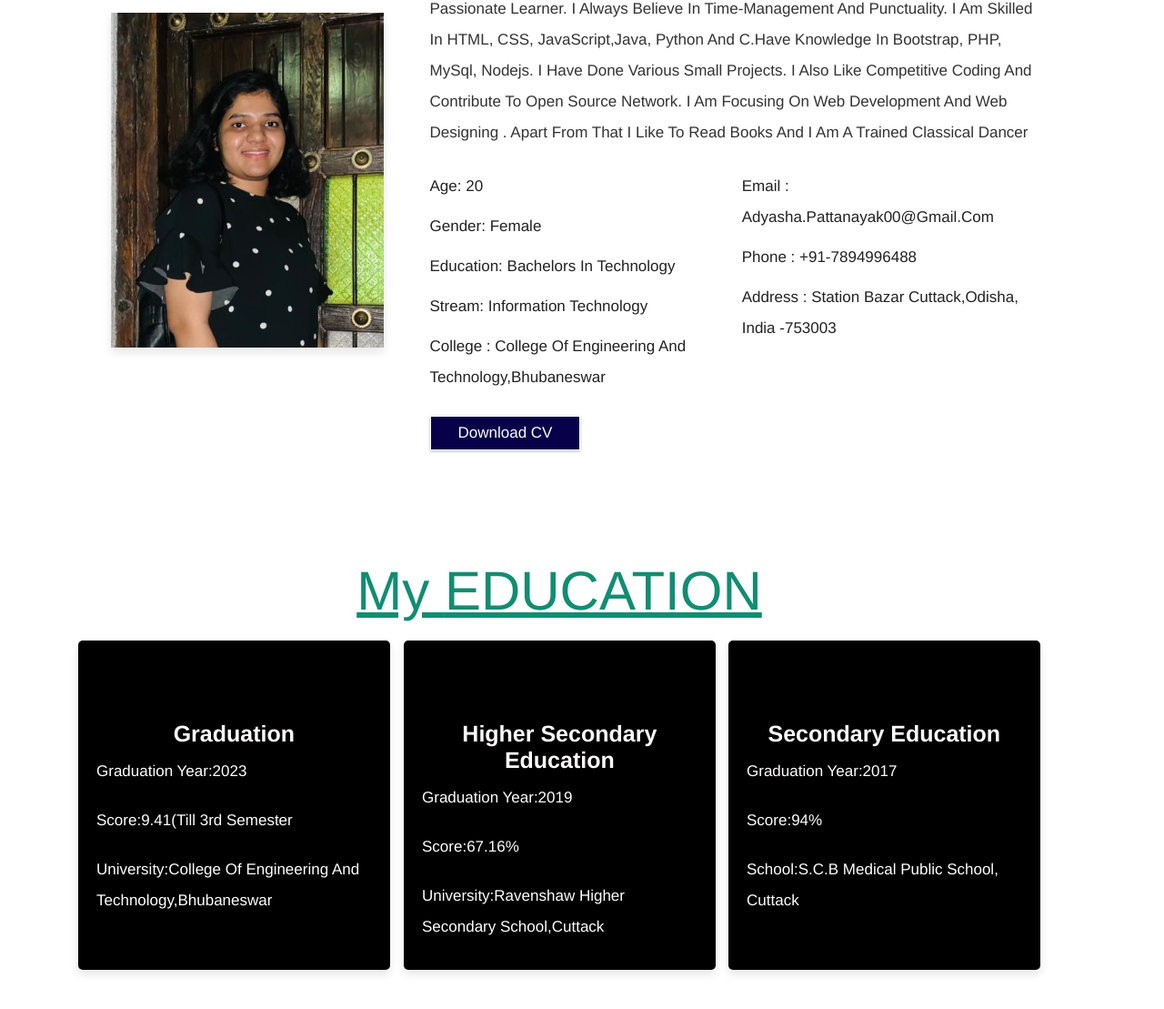
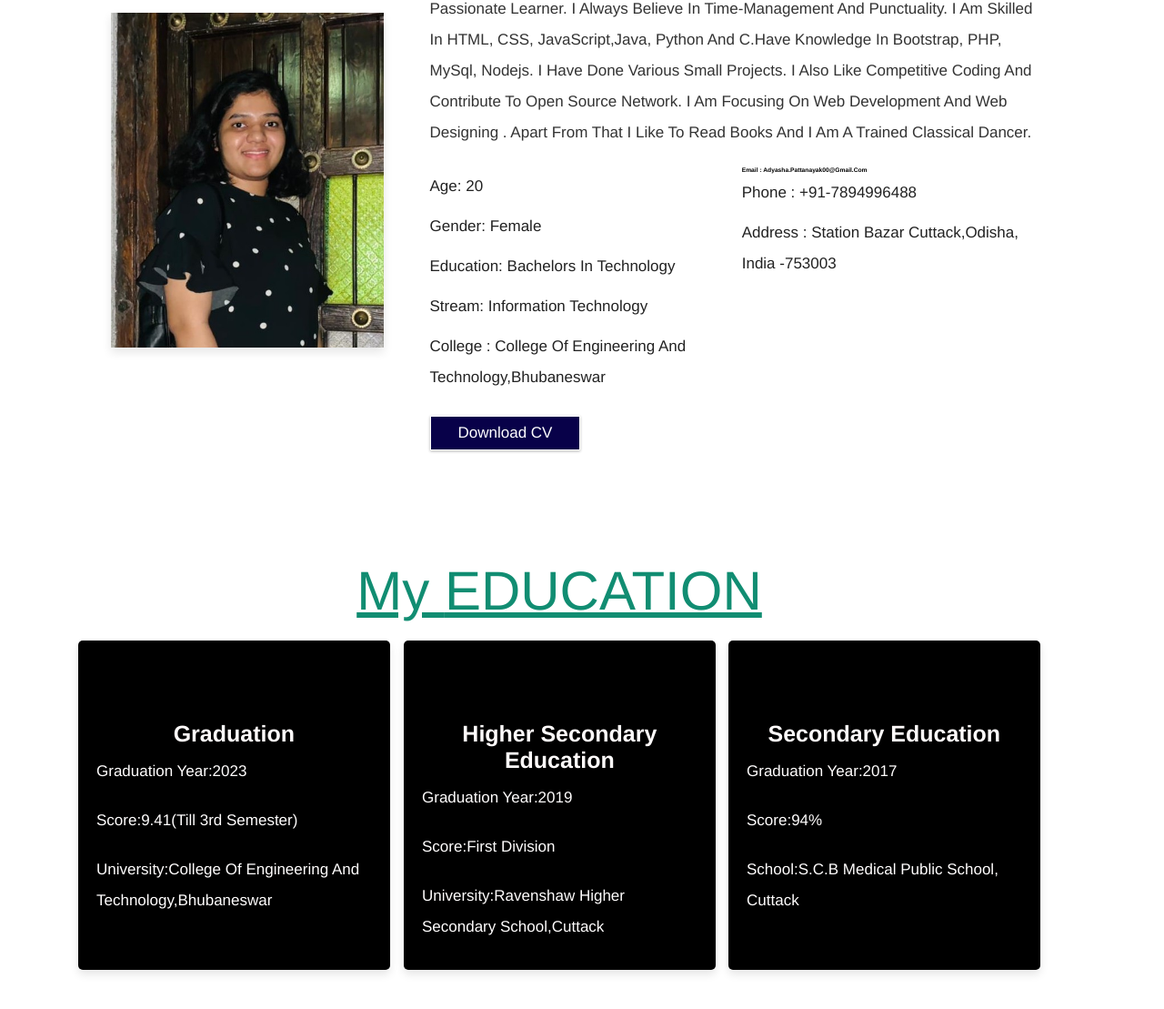
Before and after one commit to Adyashapattanayak04/My-portfolio, a plain HTML site: page index.html in a window 1280 px wide. Shown: the part 1128-2237 px from the top of the page at 91% size. Drawn offline with nearby package versions, Linux system fonts and the light colour scheme; a script that the page names is missing.

Commit message:
Update index.html

```diff
--- a/index.html
+++ b/index.html
@@ -71,7 +71,7 @@
                 I always believe in time-management and punctuality. I am skilled in HTML, CSS, JavaScript,Java, Python and C.Have knowledge in Bootstrap, PHP, MySql, Nodejs.
                 I have done various small projects. I also like competitive coding and contribute to open source network.
                 I am focusing on Web development and Web designing .
-                Apart from that I like to read books and I am a trained Classical Dancer</p>
+                Apart from that I like to read books and I am a trained Classical Dancer.</p>
 
 
                  <div class="box-container">
@@ -86,7 +86,7 @@
 
                    </div>
                     <div class="box">
-                        <p> <span> email : </span> adyasha.pattanayak00@gmail.com </p>
+                        <h6> <span> email : </span> adyasha.pattanayak00@gmail.com </h6>
 
                         <p> <span> phone : </span>+91-7894996488</p>
 
@@ -120,7 +120,7 @@
             <h3>Graduation</h3>
             <ul>
                 <li>Graduation Year:2023</li>
-                <li>Score:9.41(till 3rd semester</li>
+                <li>Score:9.41(till 3rd semester)</li>
                 <li>University:College of Engineering and Technology,Bhubaneswar</li>
             </ul>
         </div>
@@ -130,7 +130,7 @@
             <h3>Higher Secondary Education</h3>
             <ul>
                 <li>Graduation Year:2019</li>
-                <li>Score:67.16%</li>
+                <li>Score:First Division</li>
                 <li>University:Ravenshaw Higher Secondary School,Cuttack</li>
             </ul>
 
```
